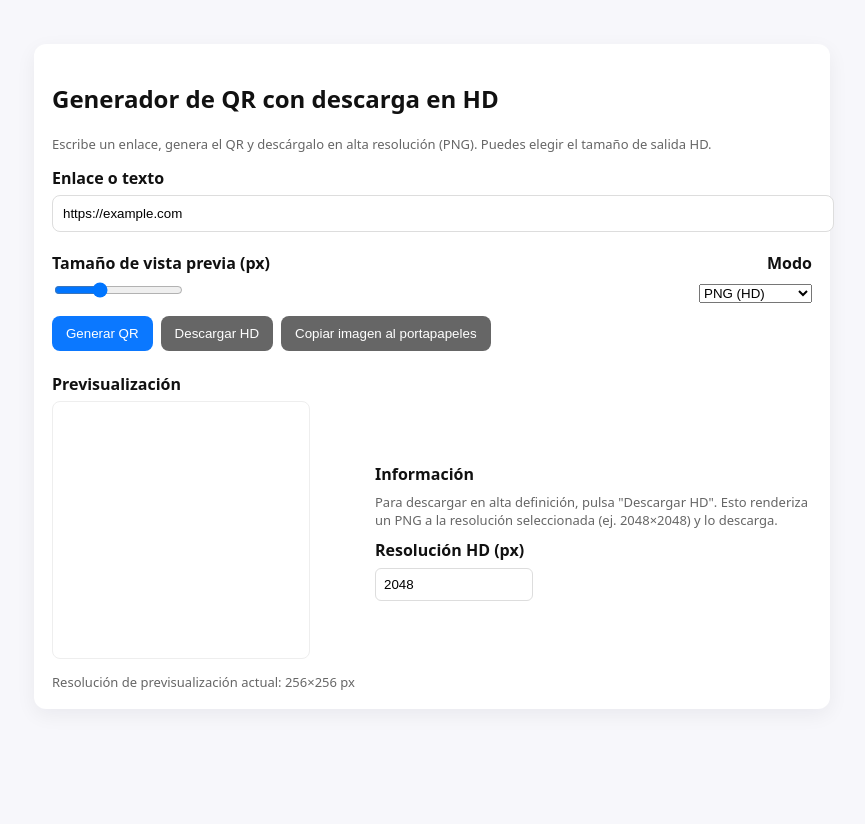
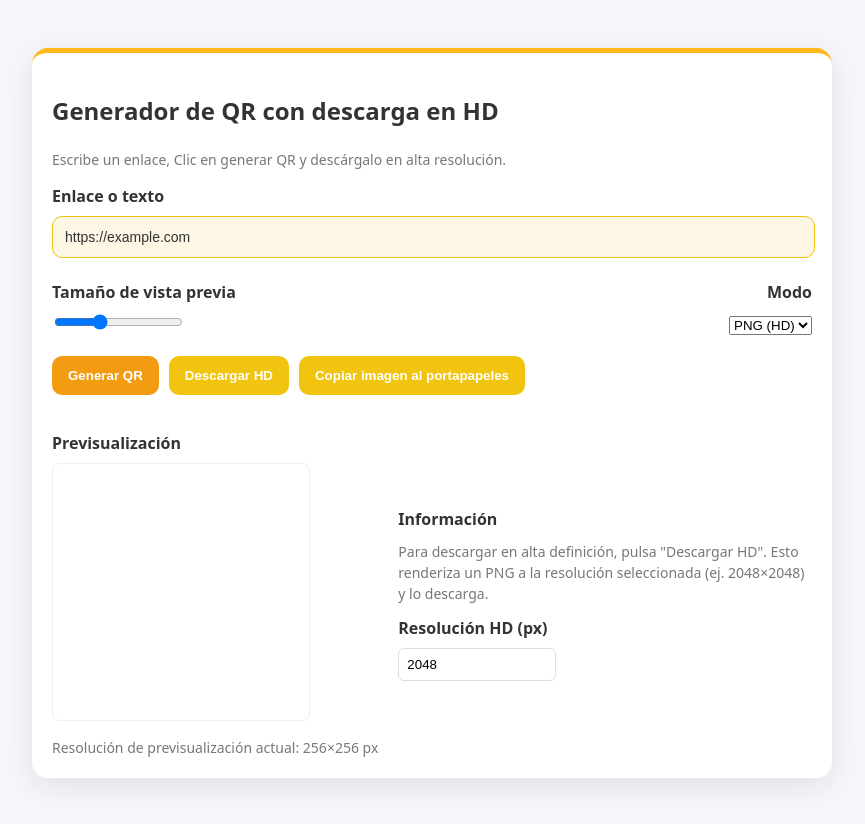
Before and after one commit to JesusCastellar/QR_Generator, a plain HTML site: page index.html in a window 1280 px wide. Shown: the whole page, without its empty margins (208-1073 px from the left). Before the commit the page ends 800 px from the top, so only its background shows below. Drawn offline with Linux system fonts and the light colour scheme; a script that the page names is missing.

Commit message:
Actualizacion de Colores

```diff
--- a/index.html
+++ b/index.html
@@ -3,39 +3,142 @@
 <head>
   <meta charset="utf-8" />
   <meta name="viewport" content="width=device-width,initial-scale=1" />
-  <title>Generador de QR + descarga HD</title>
+  <title>Generador de QR</title>
   <style>
-    body{font-family:system-ui,Segoe UI,Roboto,Arial;line-height:1.4;padding:18px;background:#f7f7fb;color:#111}
-    .card{background:white;padding:18px;border-radius:12px;box-shadow:0 6px 20px rgba(15,15,30,0.06);max-width:760px;margin:18px auto}
-    label{display:block;margin:10px 0 6px;font-weight:600}
-    input[type=text]{width:100%;padding:10px;border-radius:8px;border:1px solid #ddd}
-    .row{display:flex;gap:10px;align-items:center}
-    button{padding:10px 14px;border-radius:8px;border:0;background:#0b78ff;color:white;cursor:pointer}
-    button.secondary{background:#666}
-    .preview{display:flex;gap:20px;align-items:center;margin-top:12px}
-    canvas{background:white;border:1px solid #eee;border-radius:8px}
-    .hint{color:#666;font-size:13px;margin-top:8px}
-    .controls{display:flex;gap:8px;flex-wrap:wrap}
-  </style>
+
+  body {
+    font-family: system-ui, Segoe UI, Roboto, Arial, sans-serif;
+    line-height: 1.5;
+    padding: 20px;
+    background: #f7f7fb;
+    color: #333;
+  }
+
+  .card {
+    background: #ffffff;
+    padding: 20px;
+    border-radius: 16px;
+    box-shadow: 0 8px 30px rgba(15, 15, 30, 0.1);
+    max-width: 760px;
+    margin: 20px auto;
+    border-top: 5px solid #ffb81c;
+  }
+
+  label {
+    display: block;
+    margin: 12px 0 8px;
+    font-weight: 600;
+    color: #333;
+  }
+
+  input[type="text"] {
+    width: 97%;
+    padding: 12px;
+    border-radius: 10px;
+    border: 1px solid #f1c40f;
+    background-color: #fef6e4;
+    font-size: 14px;
+    color: #333;
+  }
+
+  .row {
+    display: flex;
+    gap: 12px;
+    align-items: center;
+  }
+
+  button {
+    padding: 12px 16px;
+    border-radius: 10px;
+    border: 0;
+    background: #f39c12;
+    color: white;
+    cursor: pointer;
+    font-weight: 600;
+    transition: background-color 0.3s ease;
+    margin: 8px 0;
+  }
+
+  button:hover {
+    background: #e67e22;
+  }
+
+  button.secondary {
+    background: #f1c40f;
+  }
+
+  button.secondary:hover {
+    background: #f39c12;
+  }
+
+  .preview {
+    display: flex;
+    gap: 20px;
+    align-items: center;
+    margin-top: 16px;
+  }
+
+  canvas {
+    background: #fff;
+    border: 1px solid #eee;
+    border-radius: 8px;
+  }
+
+  .hint {
+    color: #777;
+    font-size: 14px;
+    margin-top: 10px;
+  }
+
+  .controls {
+    display: flex;
+    gap: 10px;
+    flex-wrap: wrap;
+  }
+
+
+  .card-header {
+    font-size: 18px;
+    font-weight: 700;
+    color: #f39c12;
+    margin-bottom: 20px;
+  }
+
+  .card-footer {
+    margin-top: 20px;
+    text-align: center;
+    font-size: 14px;
+    color: #f39c12;
+  }
+
+
+  .preview-container {
+    display: flex;
+    gap: 10px;
+    flex-wrap: wrap;
+    justify-content: space-between;
+  }
+</style>
+
 </head>
 <body>
   <div class="card">
     <h2>Generador de QR con descarga en HD</h2>
-    <p class="hint">Escribe un enlace, genera el QR y descárgalo en alta resolución (PNG). Puedes elegir el tamaño de salida HD.</p>
+    <p class="hint">Escribe un enlace, Clic en generar QR y descárgalo en alta resolución.</p>
 
     <label for="text">Enlace o texto</label>
     <input id="text" type="text" placeholder="https://ejemplo.com" value="https://example.com">
 
     <div class="row" style="margin-top:10px">
       <div style="flex:1">
-        <label for="size">Tamaño de vista previa (px)</label>
+        <label for="size">Tamaño de vista previa</label>
         <input id="size" type="range" min="128" max="512" value="256">
       </div>
       <div style="width:130px;text-align:right">
         <label>Modo</label>
         <select id="mode">
           <option value="png">PNG (HD)</option>
-          <option value="svg">SVG (vectorial)</option>
+
         </select>
       </div>
     </div>
@@ -63,7 +166,24 @@
     </div>
   </div>
 
-  <!-- Librería ligera para generar QR en canvas -->
+ <script src="https://www.gstatic.com/firebasejs/9.1.2/firebase-app.js"></script>
+ <script src="https://www.gstatic.com/firebasejs/9.1.2/firebase-firestore.js"></script>
+ <script>
+  // Inicialización de Firebase
+  const firebaseConfig = {
+    apiKey: "AIzaSyAYRw4zlelb9zG3N7g9-plKua9qKrUV-oc",
+    authDomain: "generadorqrcontador.firebaseapp.com",
+    projectId: "generadorqrcontador",
+    storageBucket: "generadorqrcontador.firebasestorage.app",
+    messagingSenderId: "348897089593",
+   appId: "1:348897089593:web:84ba0ebb275bd29f6015e8",
+    measurementId: "G-MC4N0B5WJN"
+  };
+
+  // Inicializa Firebase
+  const app = firebase.initializeApp(firebaseConfig);
+  const db = firebase.firestore(app);
+</script>
   <script src="https://cdn.jsdelivr.net/npm/qrious@4.0.2/dist/qrious.min.js"></script>
   <script>
     const input = document.getElementById('text');
@@ -77,13 +197,13 @@
     const hdSizeInput = document.getElementById('hdsize');
     const modeSelect = document.getElementById('mode');
 
-    // Creamos un objeto QRious que renderiza en el canvas
+
     const qr = new QRious({
       element: canvas,
       value: input.value,
       size: parseInt(sizeRange.value,10),
       background: 'white',
-      level: 'H' // nivel de corrección máximo
+      level: 'H'
     });
 
     function updatePreviewSize(){
@@ -99,11 +219,11 @@
 
     generateBtn.addEventListener('click', ()=>{
       qr.value = input.value || '';
-      // Forzar re-render (QRious actualiza automáticamente cuando cambian properties)
+
       updatePreviewSize();
     });
 
-    // Descargar PNG en alta resolución
+
     downloadBtn.addEventListener('click', async ()=>{
       const text = input.value || '';
       if(!text){
@@ -119,14 +239,11 @@
         tmp.width = hd;
         tmp.height = hd;
         const ctx = tmp.getContext('2d');
-        // Dibujar QR escalado
         const img = new Image();
         img.onload = ()=>{
-          // dibujamos la imagen del canvas original escalada al tamaño HD
           ctx.fillStyle = 'white';
           ctx.fillRect(0,0,hd,hd);
           ctx.drawImage(canvas, 0, 0, hd, hd);
-          // Construir SVG que embeddee el PNG resultante (vector no puro, pero escalable dentro de SVG)
           const pngData = tmp.toDataURL('image/png');
           const svg = `<?xml version="1.0" encoding="UTF-8"?>\n`+
                       `<svg xmlns='http://www.w3.org/2000/svg' width='${hd}' height='${hd}' viewBox='0 0 ${hd} ${hd}'>`+
@@ -139,25 +256,23 @@
           a.click();
           URL.revokeObjectURL(url);
         };
-        // usar la imagen actual del canvas
+
         img.src = canvas.toDataURL('image/png');
         return;
       }
+      const hd = parseInt(hdSizeInput.value,10) || 2048;
 
-      // Si modo PNG
-      const hd = parseInt(hdSizeInput.value,10) || 2048;
-      // Creamos canvas temporal con tamaño HD
       const temp = document.createElement('canvas');
       temp.width = hd;
       temp.height = hd;
       const ctx = temp.getContext('2d');
 
-      // Dibujar fondo (blanco) y el QR escalado
+
       const img = new Image();
       img.onload = ()=>{
         ctx.fillStyle = 'white';
         ctx.fillRect(0,0,hd,hd);
-        ctx.imageSmoothingEnabled = false; // importante para mantener los módulos nítidos
+        ctx.imageSmoothingEnabled = false;
         ctx.drawImage(img, 0, 0, hd, hd);
 
         temp.toBlob((blob)=>{
@@ -172,7 +287,7 @@
       img.src = canvas.toDataURL('image/png');
     });
 
-    // Copiar al portapapeles (imagen)
+
     copyBtn.addEventListener('click', async ()=>{
       try{
         const blob = await new Promise(res=>canvas.toBlob(res));
@@ -184,7 +299,7 @@
       }
     });
 
-    // Generación automática inicial
+
     updatePreviewSize();
     qr.value = input.value;
   </script>
```
